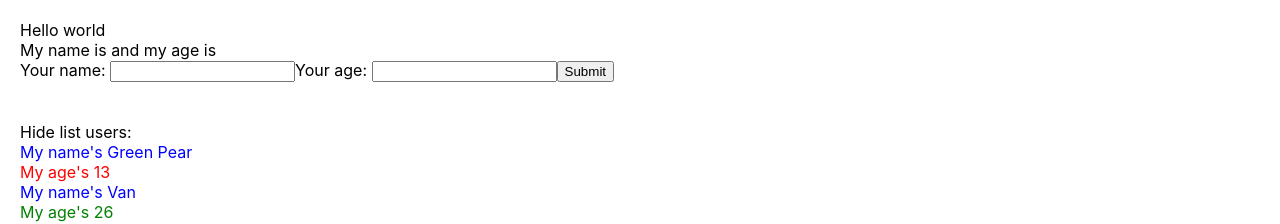
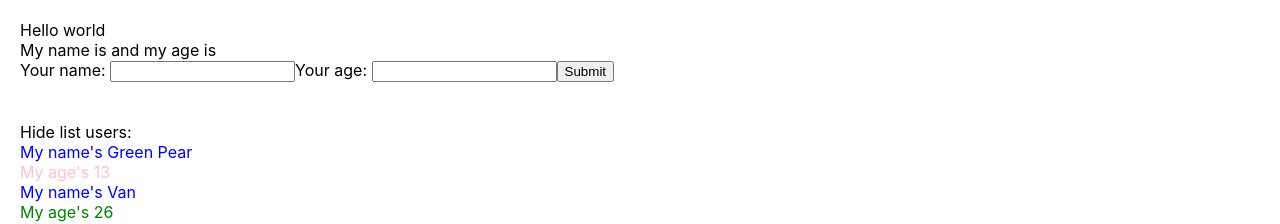
Before and after one commit to vanguyen333/reactUltimate, a React (Create React App) app: page / in a window 1280 px wide. Shown: the top 224 px of the page. Built offline with nearby package versions, Linux system fonts and the light colour scheme.

Commit message:
styling inside DisplayInfor.scss

```diff
--- a/src/components/DisplayInfor.js
+++ b/src/components/DisplayInfor.js
@@ -19,7 +19,7 @@ class DisplayInfor extends React.Component {
     //   console.log(listUsers);
     // console.table(listUsers);
     return (
-      <div>
+      <div className="display-infor-container">
         <div>
           <span
             onClick={() => {
--- a/src/components/DisplayInfor.scss
+++ b/src/components/DisplayInfor.scss
@@ -1,6 +1,8 @@
-.red {
-  color: red;
+.display-infor-container {
+  .red {
+    color: pink;
+  }
+  .green {
+    color: green;
+  }
 }
-.green {
-  color: green;
-}
```
